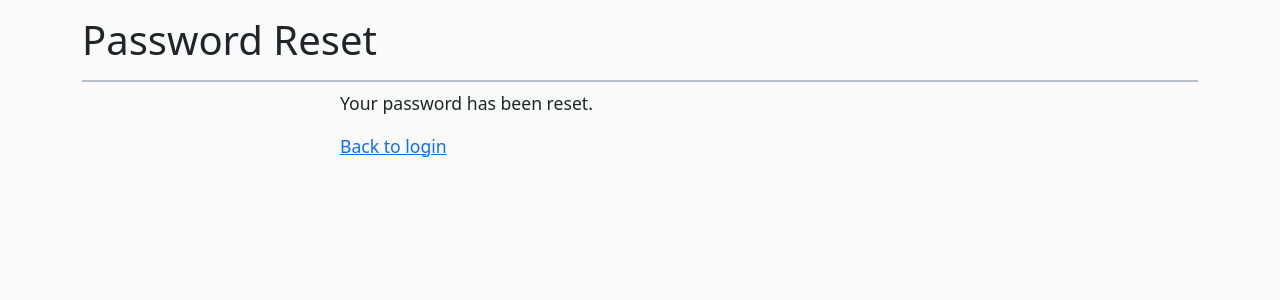
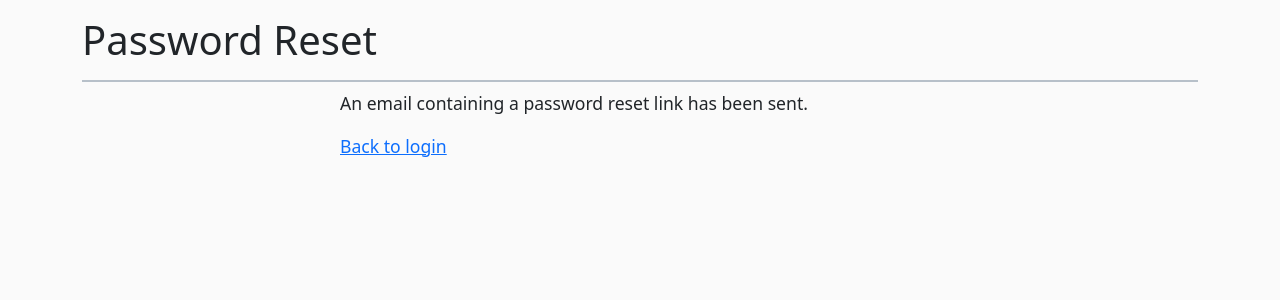
Before and after one commit to mppatterson84/michael_patterson.com, a Django app: page /password_reset/done/ in a window 1280 px wide. Shown: the part 58-358 px from the top of the page. Run offline with Django 3.2, Linux system fonts and the light colour scheme; some libraries are stand-ins or nearby versions.

Commit message:
update password reset done message

```diff
--- a/mysite/templates/registration/password_reset_done.html
+++ b/mysite/templates/registration/password_reset_done.html
@@ -10,7 +10,7 @@
     <div class="container">
         <h1 class="py-3 main-heading">Password Reset</h1>
         <div class="content">
-            <p>Your password has been reset.</p>
+            <p>An email containing a password reset link has been sent.</p>
             <p class="my-2">
                 <a href="{% url 'login' %}">Back to login</a>
             </p>
```
